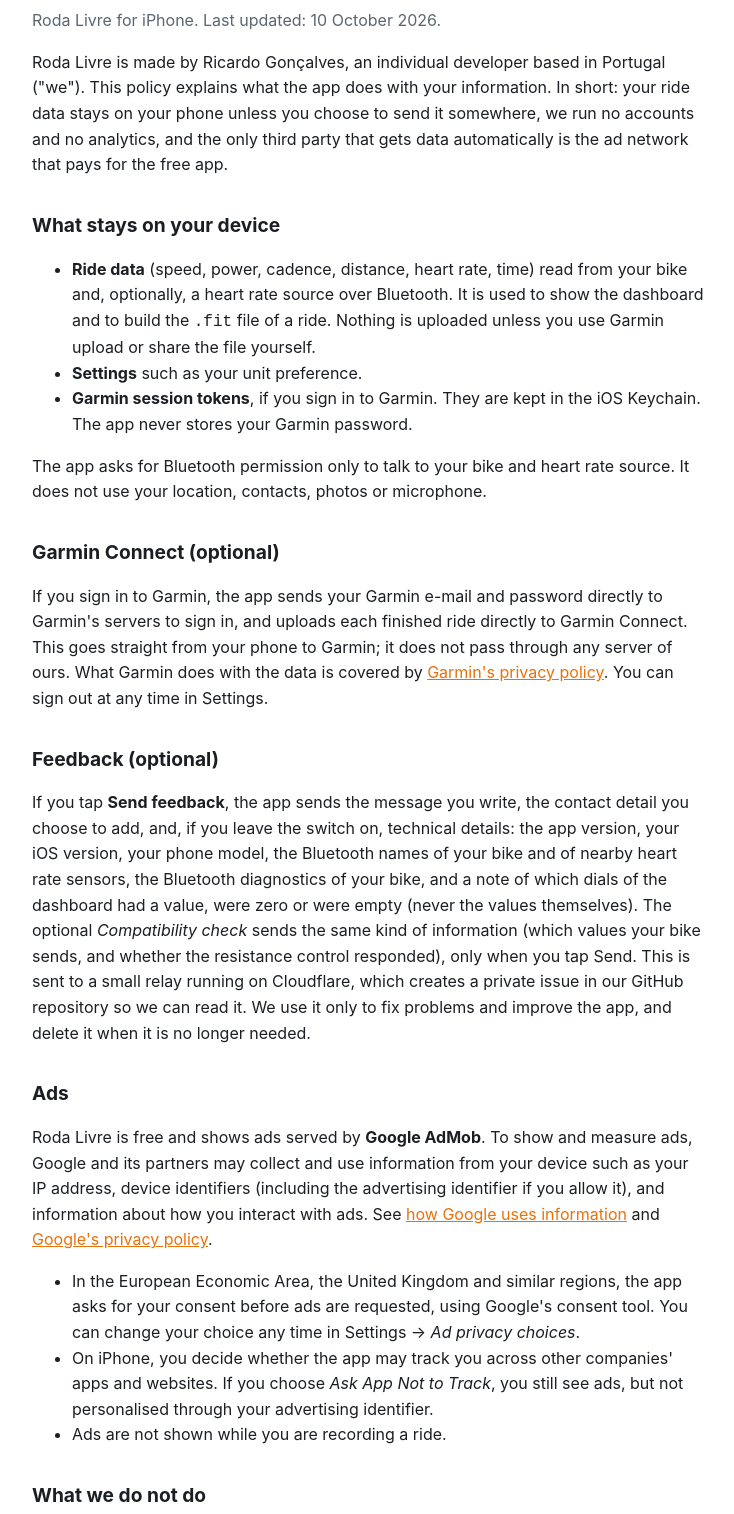
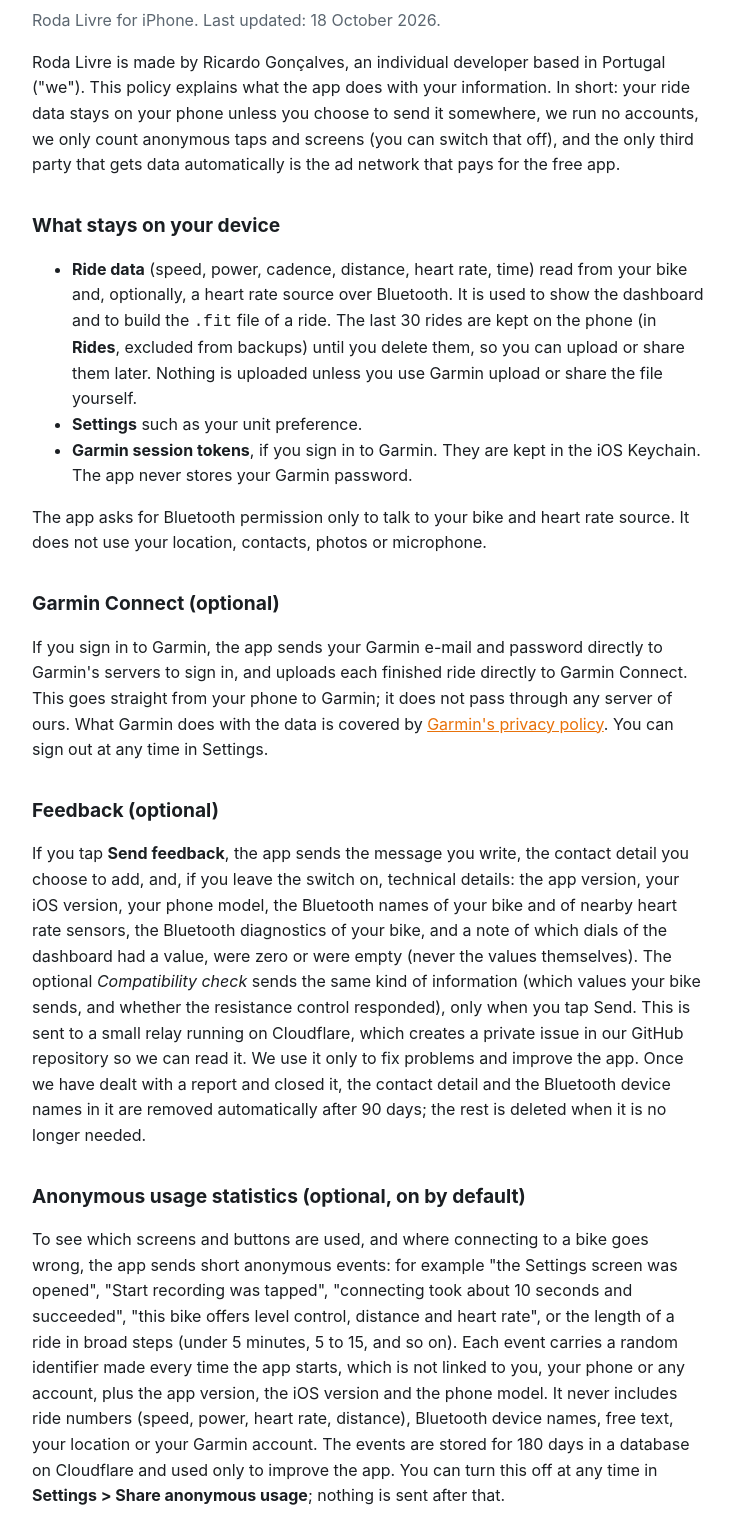
Before and after one commit to etrag/rodalivre, a plain HTML site: page privacy.html in a window 1280 px wide. Shown: the part 126-1640 px from the top of the page, without its empty margins (272-1006 px from the left). Drawn offline with Linux system fonts and the light colour scheme.

Commit message:
Update pages

```diff
--- a/privacy.html
+++ b/privacy.html
@@ -10,18 +10,20 @@
 <main>
   <nav><a href="index.html">Support</a><a href="privacy.html">Privacy policy</a></nav>
   <h1>Privacy policy</h1>
-  <p class="muted">Roda Livre for iPhone. Last updated: 10 October 2026.</p>
+  <p class="muted">Roda Livre for iPhone. Last updated: 18 October 2026.</p>
 
   <p>Roda Livre is made by Ricardo Gon&ccedil;alves, an individual developer based in Portugal
   ("we"). This policy explains what the app does with your information. In short: your ride data stays on your
-  phone unless you choose to send it somewhere, we run no accounts and no analytics, and the only
+  phone unless you choose to send it somewhere, we run no accounts, we only count anonymous taps and screens (you can switch that off), and the only
   third party that gets data automatically is the ad network that pays for the free app.</p>
 
   <h2>What stays on your device</h2>
   <ul>
     <li><strong>Ride data</strong> (speed, power, cadence, distance, heart rate, time) read from your bike and,
     optionally, a heart rate source over Bluetooth. It is used to show the dashboard and to build the
-    <code>.fit</code> file of a ride. Nothing is uploaded unless you use Garmin upload or share the file yourself.</li>
+    <code>.fit</code> file of a ride. The last 30 rides are kept on the phone (in <strong>Rides</strong>, excluded from
+    backups) until you delete them, so you can upload or share them later. Nothing is uploaded unless you use Garmin
+    upload or share the file yourself.</li>
     <li><strong>Settings</strong> such as your unit preference.</li>
     <li><strong>Garmin session tokens</strong>, if you sign in to Garmin. They are kept in the iOS Keychain.
     The app never stores your Garmin password.</li>
@@ -40,8 +42,19 @@
   and, if you leave the switch on, technical details: the app version, your iOS version, your phone model, the Bluetooth names
   of your bike and of nearby heart rate sensors, the Bluetooth diagnostics of your bike, and a note of which dials of the
   dashboard had a value, were zero or were empty (never the values themselves). The optional <em>Compatibility check</em> sends the same kind of information (which values your bike sends, and whether the resistance control responded), only when you tap Send. This is sent to a small relay running on Cloudflare, which creates a private
-  issue in our GitHub repository so we can read it. We use it only to fix problems and improve the app, and delete it when it
-  is no longer needed.</p>
+  issue in our GitHub repository so we can read it. We use it only to fix problems and improve the app. Once we have dealt with a report and closed it, the contact
+  detail and the Bluetooth device names in it are removed automatically after 90 days; the rest is deleted when it is no
+  longer needed.</p>
+
+  <h2>Anonymous usage statistics (optional, on by default)</h2>
+  <p>To see which screens and buttons are used, and where connecting to a bike goes wrong, the app sends short anonymous
+  events: for example "the Settings screen was opened", "Start recording was tapped", "connecting took about 10 seconds and
+  succeeded", "this bike offers level control, distance and heart rate", or the length of a ride in broad steps (under 5 minutes,
+  5 to 15, and so on). Each event carries a random identifier made every time the app starts, which is not linked to you, your
+  phone or any account, plus the app version, the iOS version and the phone model. It never includes ride numbers (speed, power,
+  heart rate, distance), Bluetooth device names, free text, your location or your Garmin account. The events are stored for
+  180 days in a database on Cloudflare and used only to improve the app. You can turn this off at any time in
+  <strong>Settings &gt; Share anonymous usage</strong>; nothing is sent after that.</p>
 
   <h2>Ads</h2>
   <p>Roda Livre is free and shows ads served by <strong>Google AdMob</strong>. To show and measure ads, Google and its
@@ -59,7 +72,7 @@
   </ul>
 
   <h2>What we do not do</h2>
-  <p>We do not sell your data, we do not build profiles, we do not run analytics or crash-reporting services, and the
+  <p>We do not sell your data, we do not build profiles, we do not use third-party analytics or crash-reporting services (the anonymous statistics above stay in our own database), and the
   app has no accounts of its own.</p>
 
   <h2>Children</h2>
@@ -67,7 +80,7 @@
 
   <h2>Your rights</h2>
   <p>Under the GDPR you can ask us for access to, correction of, or deletion of any personal data we hold. The only data we
-  hold is what you send us through the feedback screen. For data held by Garmin or Google, contact them directly. You also have
+  hold is what you send us through the feedback screen and the anonymous usage events, which cannot be tied to you. For data held by Garmin or Google, contact them directly. You also have
   the right to complain to your data protection authority (in Portugal, the
   <a href="https://www.cnpd.pt">CNPD</a>).</p>
 
```
